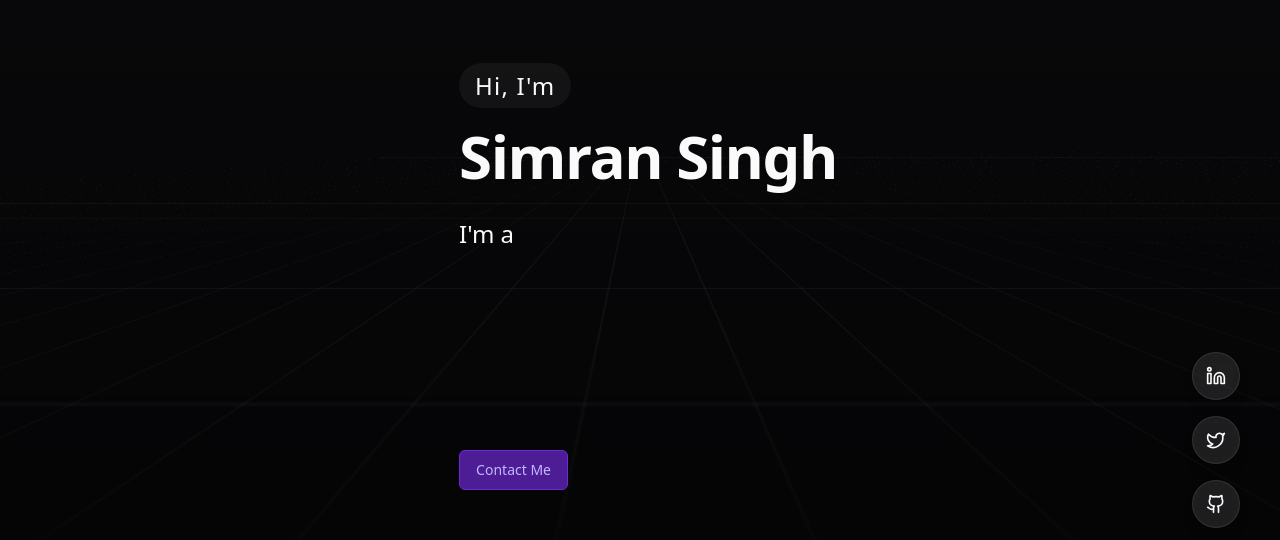
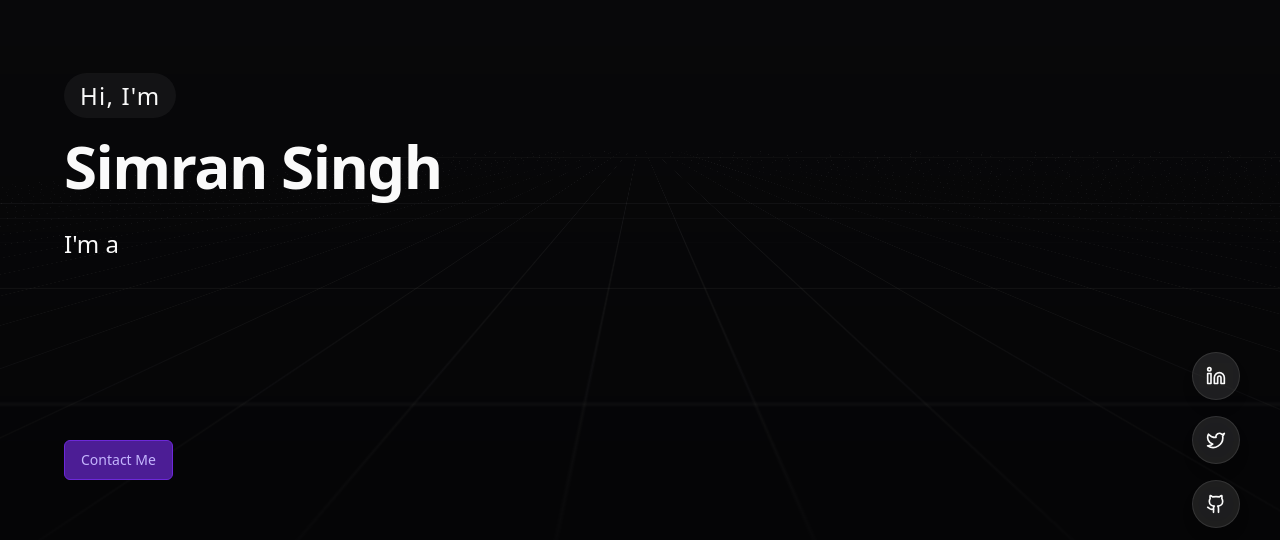
Before and after one commit to vaibhavsaha/portfolio-playground-journey, a React (Vite) app: page / in a window 1280 px wide. Shown: the part 168-708 px from the top of the page. Built offline with nearby package versions, Linux system fonts and the light colour scheme.

Commit message:
Fix home page layout overlap
The home page layout had overlapping elements. This commit addresses the overlap issue and moves the main content to the left side of the page.

```diff
--- a/src/pages/Index.tsx
+++ b/src/pages/Index.tsx
@@ -38,7 +38,7 @@ const Index = () => {
             className="relative pt-24 min-h-screen flex items-center z-10"
           >
             <motion.div
-              className="flex flex-col items-start justify-center px-4 max-w-3xl mx-auto z-10 pl-4 sm:pl-8"
+              className="flex flex-col items-start justify-center px-4 max-w-3xl mx-4 sm:ml-12 z-10"
               initial={{ opacity: 0 }}
               animate={{ opacity: 1 }}
               transition={{ duration: 0.5, delay: 0.2 }}
@@ -64,13 +64,13 @@ const Index = () => {
               </motion.h1>
 
               <motion.div
-                className="flex flex-col items-start mb-8"
+                className="flex flex-col items-start"
                 initial={{ opacity: 0, y: 20 }}
                 animate={{ opacity: 1, y: 0 }}
                 transition={{ duration: 0.5, delay: 0.5 }}
               >
-                <span className="text-2xl mb-2">I'm a</span>
-                <div className="h-24 sm:h-32">
+                <span className="text-2xl mb-3">I'm a</span>
+                <div className="h-24 sm:h-32 mt-2">
                   <GooeyText
                     texts={roles}
                     morphTime={1}
```
